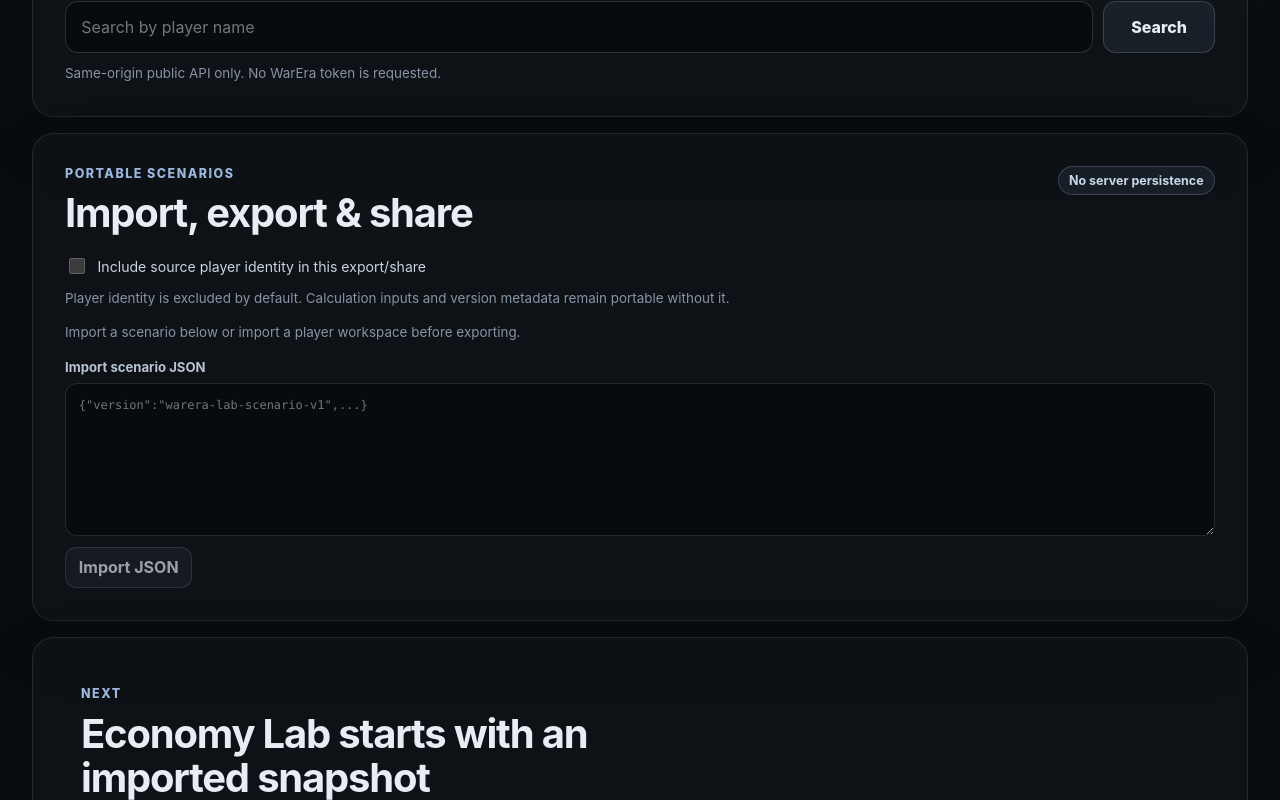
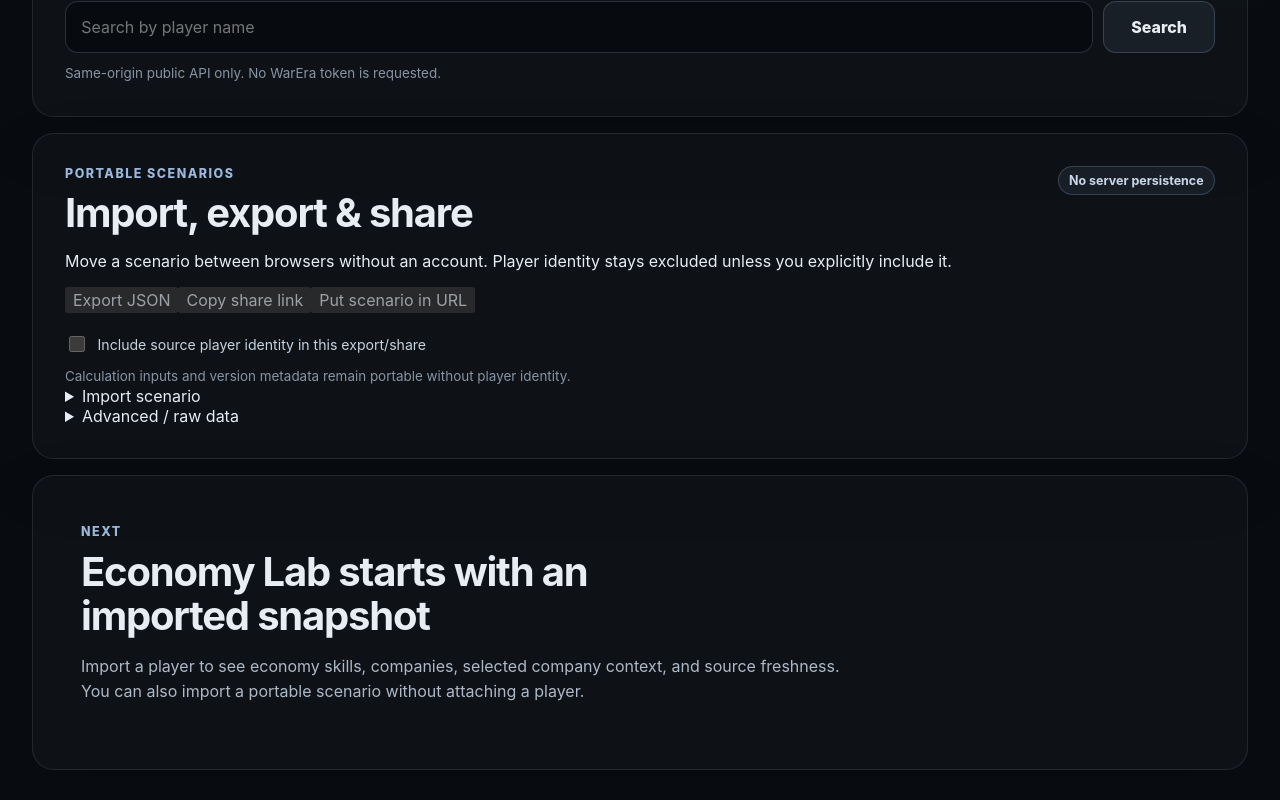
Before and after one commit to ROCSI-eu/warera-lab, a React (Vite) app in the folder apps/web/: page / in a window 1280 px wide. Shown: the part 760-1560 px from the top of the page. Built offline with nearby package versions, Linux system fonts and the light colour scheme.

Commit message:
feat: streamline scenario sharing and explanations

```diff
--- a/apps/web/src/ScenarioWorkspace.tsx
+++ b/apps/web/src/ScenarioWorkspace.tsx
@@ -56,6 +56,11 @@ function readablePath(path: string): string {
     .replaceAll(".", " · ");
 }
 
+function humanizeKey(value: string): string {
+  const spaced = value.replace(/([a-z])([A-Z])/g, "$1 $2").replaceAll("_", " ");
+  return spaced.charAt(0).toUpperCase() + spaced.slice(1);
+}
+
 function ScenarioInputSummary({ changes }: { changes: ScenarioChangeV1[] }) {
   if (changes.length === 0) {
     return <p className="muted">No scenario inputs differ for this comparison.</p>;
@@ -104,8 +109,8 @@ export function ScenarioTransfer({
       return encodeScenarioFragment(document, {
         includeSourcePlayerIdentity: includeIdentity,
       });
-    } catch (caught) {
-      return caught instanceof Error ? "" : "";
+    } catch {
+      return "";
     }
   }, [document, includeIdentity]);
 
@@ -122,6 +127,35 @@ export function ScenarioTransfer({
           ? caught.message
           : "Scenario JSON could not be imported safely.",
       );
+    }
+  }
+
+  function exportJson() {
+    if (!document || exportedJson === "") return;
+    const blob = new Blob([exportedJson], { type: "application/json" });
+    const url = URL.createObjectURL(blob);
+    const anchor = window.document.createElement("a");
+    anchor.href = url;
+    anchor.download = "warera-lab-scenario.json";
+    anchor.click();
+    URL.revokeObjectURL(url);
+    setError(undefined);
+    setMessage("Scenario JSON export prepared locally in your browser.");
+  }
+
+  async function copyShareLink() {
+    if (!document || shareFragment === "") {
+      setError("This scenario is too large or invalid for URL-fragment sharing.");
+      return;
+    }
+    try {
+      const shareUrl = new URL(window.location.href);
+      shareUrl.hash = shareFragment.startsWith("#") ? shareFragment.slice(1) : shareFragment;
+      await navigator.clipboard.writeText(shareUrl.toString());
+      setError(undefined);
+      setMessage("Share link copied. The scenario remains encoded only in the URL fragment.");
+    } catch {
+      setError("The browser could not copy the share link. Use Advanced / raw data instead.");
     }
   }
 
@@ -145,6 +179,23 @@ export function ScenarioTransfer({
         <span className="badge">No server persistence</span>
       </div>
 
+      <p className="transfer-intro">
+        Move a scenario between browsers without an account. Player identity stays excluded unless
+        you explicitly include it.
+      </p>
+
+      <div className="transfer-actions" aria-label="Scenario actions">
+        <button type="button" onClick={exportJson} disabled={!document || exportedJson === ""}>
+          Export JSON
+        </button>
+        <button type="button" onClick={() => void copyShareLink()} disabled={shareFragment === ""}>
+          Copy share link
+        </button>
+        <button type="button" onClick={applyShareFragment} disabled={shareFragment === ""}>
+          Put scenario in URL
+        </button>
+      </div>
+
       <label className="identity-choice">
         <input
           type="checkbox"
@@ -155,32 +206,12 @@ export function ScenarioTransfer({
         Include source player identity in this export/share
       </label>
       <p className="field-help">
-        Player identity is excluded by default. Calculation inputs and version metadata remain
-        portable without it.
+        Calculation inputs and version metadata remain portable without player identity.
       </p>
 
-      {document ? (
-        <div className="transfer-grid">
-          <label>
-            <span>JSON export</span>
-            <textarea readOnly value={exportedJson} rows={7} />
-          </label>
-          <div className="share-box">
-            <strong>URL fragment share</strong>
-            <code tabIndex={0} aria-label="Scenario URL fragment">
-              {shareFragment || "Scenario exceeds the share boundary."}
-            </code>
-            <button type="button" onClick={applyShareFragment} disabled={shareFragment === ""}>
-              Put scenario in URL
-            </button>
-          </div>
-        </div>
-      ) : (
-        <p className="muted">
-          Import a scenario below or import a player workspace before exporting.
-        </p>
-      )}
-
+      <details className="scenario-import-details">
+        <summary>Import scenario</summary>
+        <div className="scenario-import-body">
           <label className="scenario-import">
             <span>Import scenario JSON</span>
             <textarea
@@ -193,6 +224,28 @@ export function ScenarioTransfer({
           <button type="button" onClick={importJson} disabled={importText.trim() === ""}>
             Import JSON
           </button>
+        </div>
+      </details>
+
+      <details className="transfer-advanced">
+        <summary>Advanced / raw data</summary>
+        {document ? (
+          <div className="transfer-grid">
+            <label>
+              <span>JSON export</span>
+              <textarea readOnly value={exportedJson} rows={7} />
+            </label>
+            <div className="share-box">
+              <strong>URL fragment</strong>
+              <code tabIndex={0} aria-label="Scenario URL fragment">
+                {shareFragment || "Scenario exceeds the share boundary."}
+              </code>
+            </div>
+          </div>
+        ) : (
+          <p className="muted">Import a scenario or player workspace to inspect raw portable data.</p>
+        )}
+      </details>
 
       {message ? (
         <p className="message" role="status">
@@ -207,7 +260,6 @@ export function ScenarioTransfer({
     </section>
   );
 }
-
 export function ScenarioWorkspace({
   document,
   onDocumentChange,
@@ -390,29 +442,53 @@ export function ScenarioWorkspace({
         <summary>How is this calculated?</summary>
         <div>
           <p>
-            Scenario inputs are evaluated by the versioned pure calculation modules. Observed live
-            values, explicit overrides, assumptions, and derived outputs keep textual provenance.
+            Scenario inputs are evaluated by versioned pure calculation modules. Observed values,
+            explicit overrides, assumptions, and derived outputs keep textual provenance.
           </p>
-          <h4>Active scenario inputs</h4>
-          <pre>{JSON.stringify(activeState, null, 2)}</pre>
+
+          <div className="calculation-summary-grid" aria-label="Active scenario summary">
+            <article>
+              <strong>Skills</strong>
+              <span>
+                {Object.entries(activeState.skills)
+                  .map(([name, level]) => `${humanizeKey(name)} level ${level}`)
+                  .join(" · ") || "No skill inputs"}
+              </span>
+            </article>
+            <article>
+              <strong>Company upgrades</strong>
+              <span>
+                {Object.entries(activeState.companyUpgrades ?? {})
+                  .map(([name, level]) => `${humanizeKey(name)} level ${level}`)
+                  .join(" · ") || "No company upgrade inputs"}
+              </span>
+            </article>
+            <article>
+              <strong>Market scenario</strong>
+              <span>
+                {activeState.market
+                  ? `${activeState.market.itemCode} · quantity ${activeState.market.quantity} · ${
+                      activeState.market.outputPriceOverride === undefined
+                        ? "live output price"
+                        : `output override ${activeState.market.outputPriceOverride}`
+                    }`
+                  : "No market scenario"}
+              </span>
+            </article>
             {context ? (
-            <>
-              <h4>Current live references</h4>
-              <pre>
-                {JSON.stringify(
-                  {
-                    itemCode: context.itemCode,
-                    recipe: context.item?.productionNeeds ?? {},
-                    marketPrices: context.marketPrices,
-                    configRevision: context.configRevision,
-                    freshness: context.freshness,
-                  },
-                  null,
-                  2,
-                )}
-              </pre>
-            </>
+              <article>
+                <strong>Current live references</strong>
+                <span>
+                  {context.itemCode} · {Object.keys(context.marketPrices).length} market price
+                  {Object.keys(context.marketPrices).length === 1 ? "" : "s"} ·{" "}
+                  {Object.keys(context.item?.productionNeeds ?? {}).length} recipe input
+                  {Object.keys(context.item?.productionNeeds ?? {}).length === 1 ? "" : "s"}
+                </span>
+              </article>
             ) : null}
+          </div>
+
+          <h4>Versions & retrieval</h4>
           <dl>
             <div>
               <dt>Skill planner</dt>
@@ -443,6 +519,30 @@ export function ScenarioWorkspace({
               <dd>{document.source?.snapshotRetrievedAt ?? "not recorded"}</dd>
             </div>
           </dl>
+
+          <details className="raw-details">
+            <summary>Advanced / raw data</summary>
+            <h4>Active scenario inputs</h4>
+            <pre>{JSON.stringify(activeState, null, 2)}</pre>
+            {context ? (
+              <>
+                <h4>Current live references</h4>
+                <pre>
+                  {JSON.stringify(
+                    {
+                      itemCode: context.itemCode,
+                      recipe: context.item?.productionNeeds ?? {},
+                      marketPrices: context.marketPrices,
+                      configRevision: context.configRevision,
+                      freshness: context.freshness,
+                    },
+                    null,
+                    2,
+                  )}
+                </pre>
+              </>
+            ) : null}
+          </details>
         </div>
       </details>
     </section>
```
Lines whose indentation alone changed are shown as unchanged.
